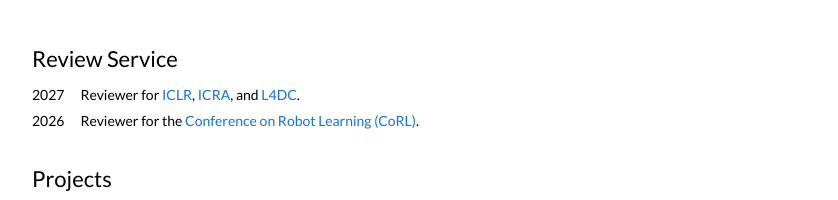
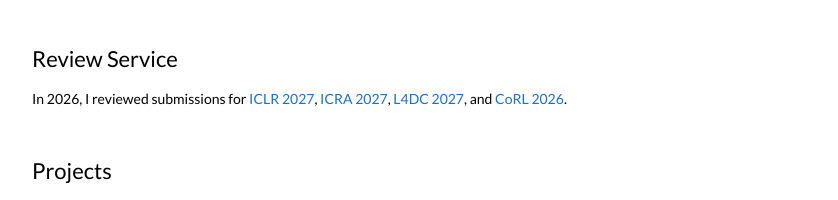
Before and after one commit to zhilinhe92/zhilinhe92.github.io, a plain HTML site: page index.html in a window 1280 px wide. Shown: the part 1909-2109 px from the top of the page, without its empty margins (224-1062 px from the left). Drawn offline with Linux system fonts and the light colour scheme.

Commit message:
Distinguish review service year from conference editions

```diff
--- a/index.html
+++ b/index.html
@@ -318,12 +318,7 @@
 
     <section id="service" class="text-section" aria-labelledby="service-heading">
       <h2 id="service-heading">Review Service</h2>
-      <dl class="dated-list">
-        <dt>2027</dt>
-        <dd>Reviewer for <a href="https://iclr.cc/Conferences/2027">ICLR</a>, <a href="https://2027.ieee-icra.org/">ICRA</a>, and <a href="https://l4dc2027.control.ee.ethz.ch/home">L4DC</a>.</dd>
-        <dt>2026</dt>
-        <dd>Reviewer for the <a href="https://2026.corl.org/">Conference on Robot Learning (CoRL)</a>.</dd>
-      </dl>
+      <p>In 2026, I reviewed submissions for <a href="https://iclr.cc/Conferences/2027">ICLR 2027</a>, <a href="https://2027.ieee-icra.org/">ICRA 2027</a>, <a href="https://l4dc2027.control.ee.ethz.ch/home">L4DC 2027</a>, and <a href="https://2026.corl.org/">CoRL 2026</a>.</p>
     </section>
 
     <section id="projects" aria-labelledby="projects-heading">
```
